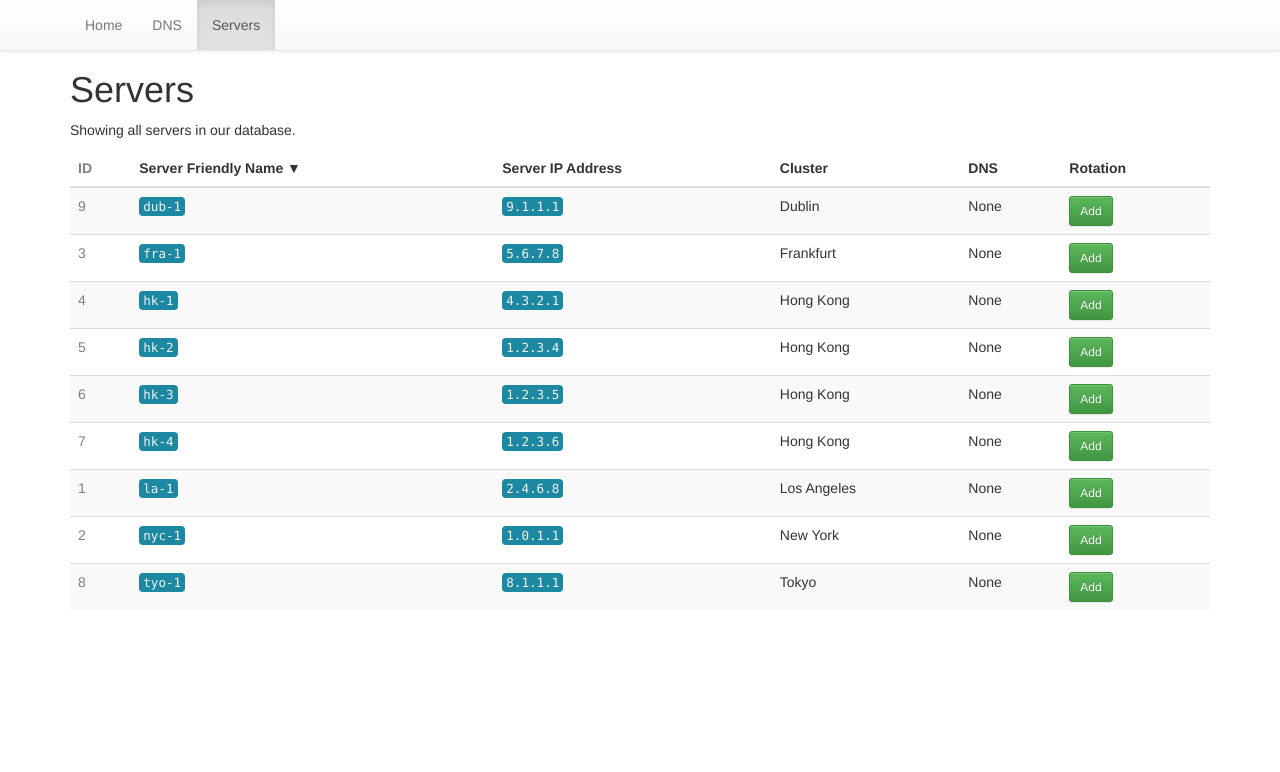
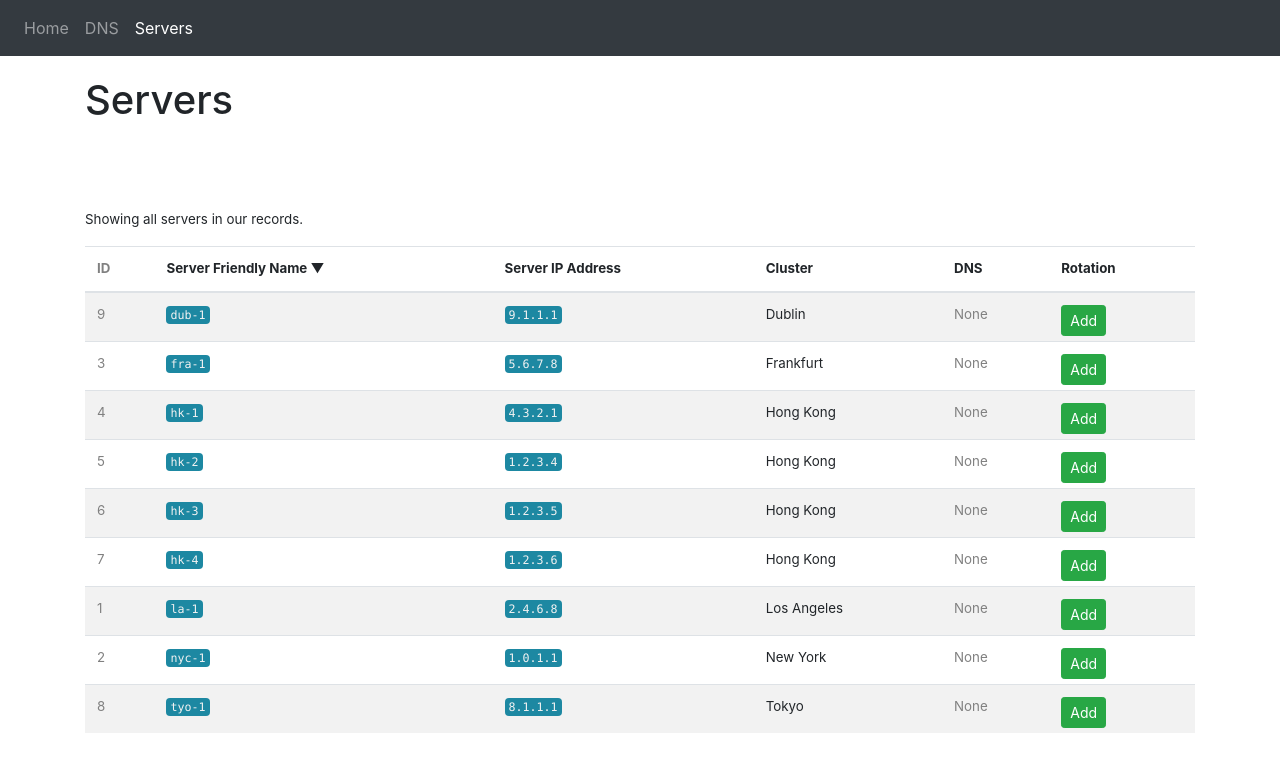
Before and after one commit to fionn/dns-automator, a Flask app: page /servers in a window 1280 px wide. Shown: the top 772 px of the page. Run offline with Flask 2, Linux system fonts and the light colour scheme; parts of the project's set-up code (start-up, migrations or seed data) failed here and were passed over; some libraries are stand-ins or nearby versions.

Commit message:
Update to Bootstrap 4
Make additional formatting improvements including:
* Set FQDNs as code
* Style empty FQDNs
* Style names and FQDNs in flash messages
* Prevent flash messages from realigning content

```diff
--- a/app/templates/base.html
+++ b/app/templates/base.html
@@ -5,34 +5,9 @@
     <meta charset="utf-8">
     <meta name="viewport" content="width=device-width, initial-scale=1, shrink-to-fit=no">
 
-    <!-- Latest compiled and minified CSS -->
-    <link rel="stylesheet" href="https://stackpath.bootstrapcdn.com/bootstrap/3.4.1/css/bootstrap.min.css" integrity="sha384-HSMxcRTRxnN+Bdg0JdbxYKrThecOKuH5zCYotlSAcp1+c8xmyTe9GYg1l9a69psu" crossorigin="anonymous">
-
-    <!-- Optional theme -->
-    <link rel="stylesheet" href="https://stackpath.bootstrapcdn.com/bootstrap/3.4.1/css/bootstrap-theme.min.css" integrity="sha384-6pzBo3FDv/PJ8r2KRkGHifhEocL+1X2rVCTTkUfGk7/0pbek5mMa1upzvWbrUbOZ" crossorigin="anonymous">
+    <link rel="stylesheet" href="https://stackpath.bootstrapcdn.com/bootstrap/4.4.1/css/bootstrap.min.css" integrity="sha384-Vkoo8x4CGsO3+Hhxv8T/Q5PaXtkKtu6ug5TOeNV6gBiFeWPGFN9MuhOf23Q9Ifjh" crossorigin="anonymous">
 
     <link href="https://stackpath.bootstrapcdn.com/font-awesome/4.7.0/css/font-awesome.min.css" rel="stylesheet" integrity="sha384-wvfXpqpZZVQGK6TAh5PVlGOfQNHSoD2xbE+QkPxCAFlNEevoEH3Sl0sibVcOQVnN" crossorigin="anonymous">
-
-    <style>
-        body {
-            padding-top: 50px;
-        }
-
-        @media (max-width: 768px) {
-            body {
-                padding-top: 130px;
-            }
-        }
-
-        .ip, .friendly_name {
-            padding-right: 10pt;
-        }
-
-        code {
-            color: #f2f2f2 !important;
-            background-color: #1d88a2;
-        }
-    </style>
 
     {% if title -%}
     <title>{{ title }}</title>
@@ -40,16 +15,53 @@
     <title>DNS Management</title>
     {%- endif %}
 
+    <style>
+        main {
+            font-size: smaller;
+            padding-top: 20px;
+        }
+
+        .table td {
+            padding-bottom: 5px;
+        }
+
+        .ip, .friendly_name {
+            padding-right: 1em;
+        }
+
+        code {
+            color: inherit;
+        }
+
+        .ip > code, .friendly_name > code {
+            border: 1px solid inherit;
+            padding: 2px 4px;
+            border-radius: 4px;
+            color: #f2f2f2;
+            background-color: #1d88a2;
+        }
+
+        .none {
+            color: grey;
+        }
+    </style
+
 </head>
 
 <body>
 
-    <nav class="navbar navbar-default navbar-fixed-top">
-        <div class="container">
-            <ul class="nav navbar-nav">
-                <li {% if request.path == '/' %}class="active"{% endif %}><a href="/">Home</a></li>
-                <li {% if request.path == '/dns' %}class="active"{% endif %}><a href="/dns">DNS</a></li>
-                <li {% if request.path == '/servers' %}class="active"{% endif %}><a href="/servers">Servers</a></li>
+    <nav class="navbar navbar-expand navbar-dark bg-dark">
+        <div class="collapse navbar-collapse" id="navbarNav">
+            <ul class="navbar-nav">
+                <li class="nav-item {% if request.path == '/' %}active{% endif %}">
+                    <a class="nav-link" href="/">Home</a>
+                </li>
+                <li class="nav-item {% if request.path == '/dns' %}active{% endif %}">
+                    <a class="nav-link" href="/dns">DNS</a>
+                </li>
+                <li class="nav-item {% if request.path == '/servers' %}active{% endif %}">
+                    <a class="nav-link" href="/servers">Servers</a>
+                </li>
             </ul>
         </div>
     </nav>
--- a/app/templates/dns.html
+++ b/app/templates/dns.html
@@ -6,7 +6,7 @@
     <h1>DNS Entries</h1>
 
     <p>
-        Showing all A records on {{ zone_name[:-1] }} and matching them to our servers, if possible.
+        Showing all <code>A</code> records on <code>{{ zone_name[:-1] }}</code> and matching them to our servers, if possible.
     </p>
 
     <table class="table table-hover">
@@ -33,7 +33,7 @@
                 {{ "" }} class="danger"
             {%- endif -%}
             >
-                <td>{{ record["Name"] }}</td>
+                <td><code>{{ record["Name"] }}</code></td>
                 <td>
                     {%- for ip in ips_from_record(record) -%}
                     <span class="ip"><code>{{ ip }}</code></span>
--- a/app/templates/servers.html
+++ b/app/templates/servers.html
@@ -12,20 +12,26 @@
 
     <h1>Servers</h1>
 
-    {% with messages = get_flashed_messages() -%}
+    {% with messages = get_flashed_messages(with_categories=True) -%}
         {%- if messages -%}
-        <div class="alert alert-info" role="alert">
-            <ul class=flashes style="list-style: none;">
-                {%- for message in messages -%}
-                    <li><i class="fa fa-server fa-lg" aria-hidden="true"></i> {{ message }}</li>
-                {%- endfor -%}
+            {%- for category, message in messages -%}
+            <div class="alert alert-{{ category }}" role="alert">
+                <ul class=flashes style="list-style: none;">
+                    <li><i class="fa fa-server fa-lg" aria-hidden="true"></i> {{ message|safe }}</li>
+                </ul>
+            {%- endfor -%}
+        </div>
+        {%- else -%}
+        <div class="alert" style="visibility: hidden">
+            <ul class="flashes" style="list-style: none;">
+                <li>Empty message</li>
             </ul>
-         </div>
+        </div>
         {%- endif -%}
     {%- endwith %}
 
     <p>
-        Showing all servers in our database.
+        Showing all servers in our records.
     </p>
 
     <table class="table table-striped table-hover">
@@ -43,10 +49,16 @@
             {% for server in servers -%}
             <tr>
                 <td>{{ server.server_id }}</td>
-                <td><code>{{ server.name }}</code></td>
-                <td><code>{{ server.ip_address.exploded }}</code></td>
+                <td><span class="friendly_name"><code>{{ server.name }}</code></span></td>
+                <td><span class="ip"><code>{{ server.ip_address.exploded }}</code></span></td>
                 <td>{{ server.cluster_name }}</td>
-                <td>{{ server.dns.__str__() }}</td>
+                <td>
+                    {%- if server.dns -%}
+                    <code>{{ server.dns.__str__() }}</code>
+                    {%- else -%}
+                    <span class="none">None</span>
+                    {%- endif -%}
+                </td>
                 <td>
                     <form action="/rotate" method="post">
                     <input type='hidden' name='server' value='{{ server.server_id }}'>
--- a/app/views.py
+++ b/app/views.py
@@ -56,17 +56,17 @@ def rotate() -> werkzeug.wrappers.Response:
         for server in INFRASTRUCTURE.servers:
             if server.server_id == server_id:
                 if action == "add":
-                    flask.flash("Added server " + server.name + \
-                                " to DNS A record "
+                    flask.flash("Added server <code>" + server.name + \
+                                "</code> to DNS <code>A</code> record <code>"
                                 + dns.CLUSTER_MAP[server.cluster_id].subdomain
-                                + "." + ZONE.name)
+                                + "." + ZONE.name + "</code>", "success")
                     APP.logger.info("add %s", server.name)
                     ZONE.add_server(server)
                 elif action == "remove":
-                    flask.flash("Removed server " + server.name + \
-                                " from DNS A record "
+                    flask.flash("Removed server <code>" + server.name + \
+                                "</code> from DNS <code>A</code> record <code>"
                                 +  dns.CLUSTER_MAP[server.cluster_id].subdomain
-                                + "." + ZONE.name)
+                                + "." + ZONE.name + "</code>", "danger")
                     APP.logger.info("remove %s", server.name)
                     ZONE.remove_server(server)
                 break
```
